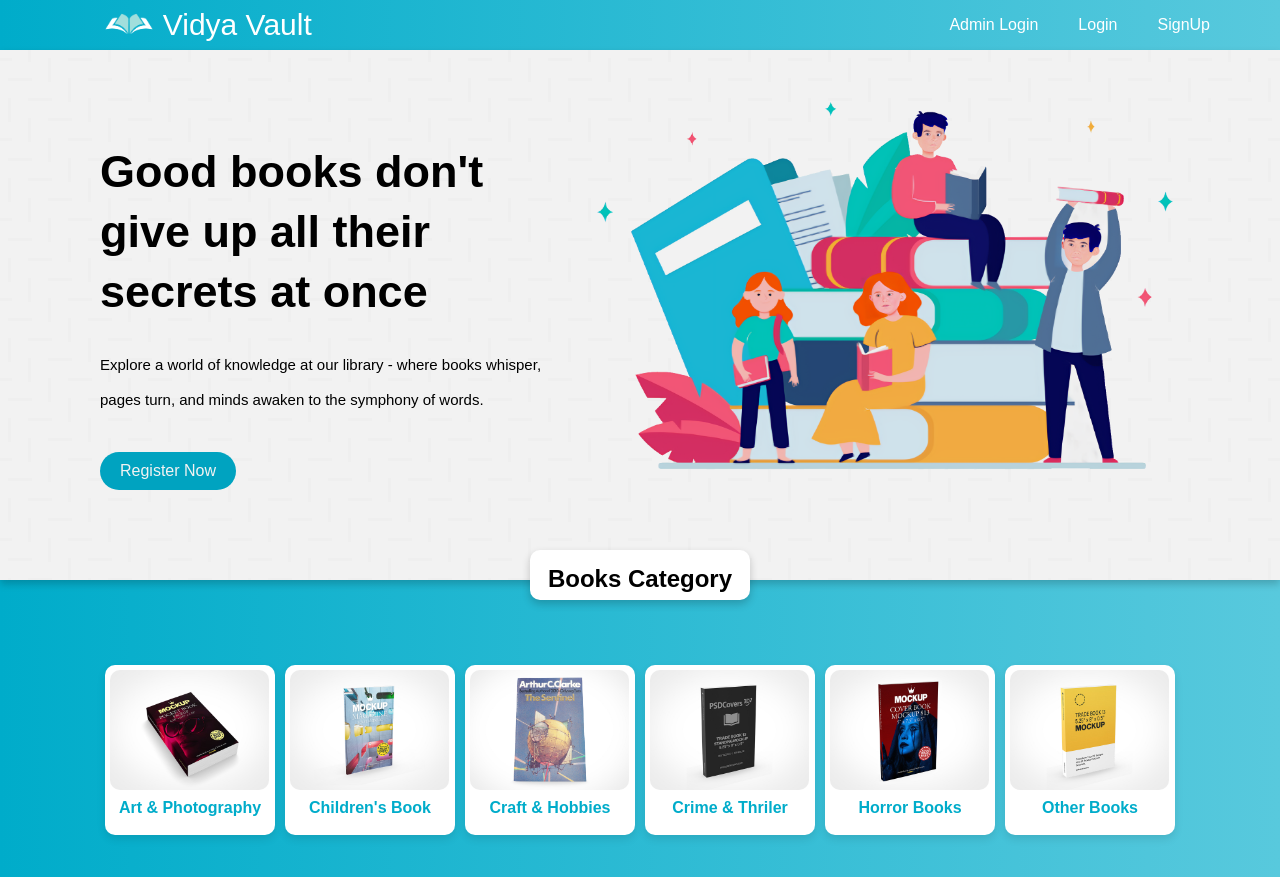
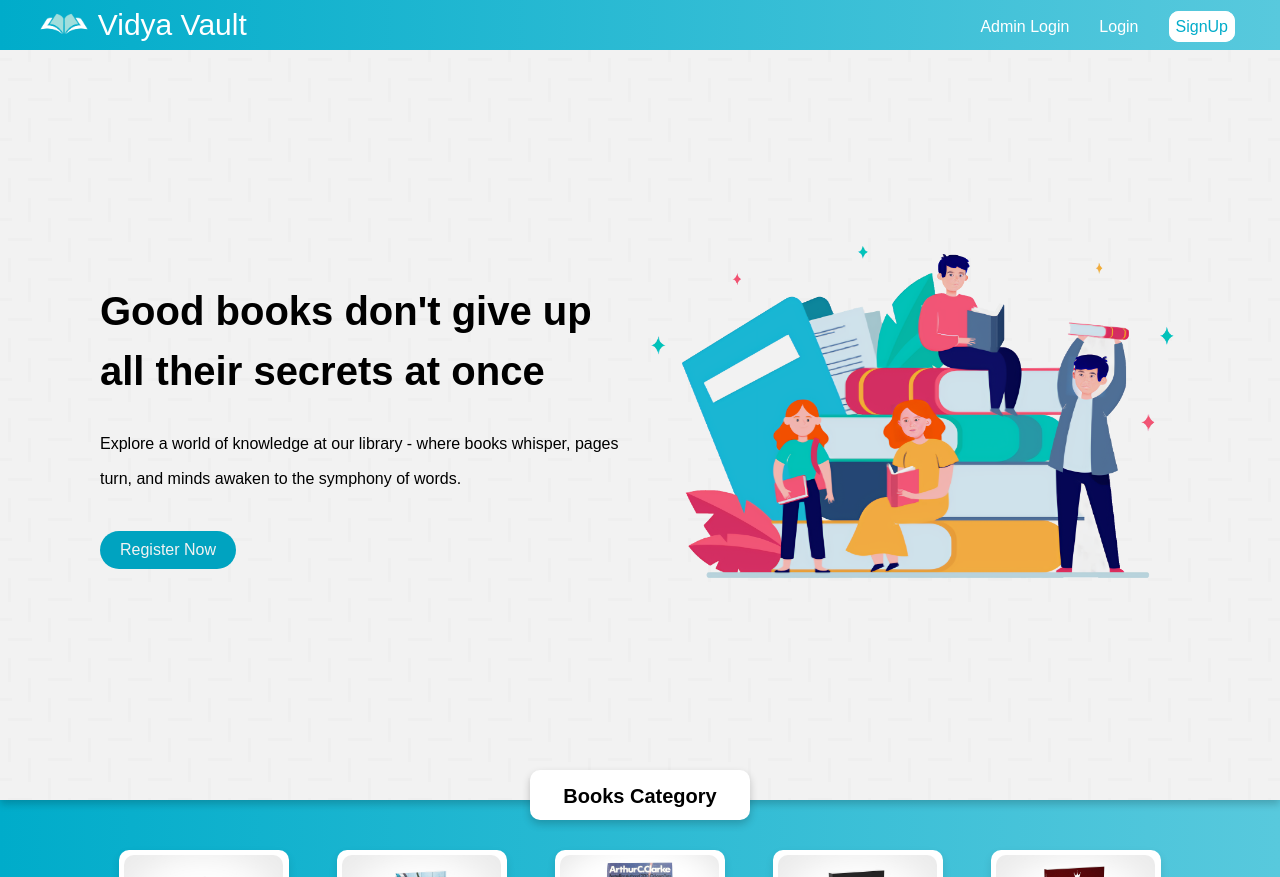
Before and after one commit to abhishek2k4/vidya-vault, a PHP site: page / in a window 1280 px wide. Shown: the top 877 px of the page. Run offline with PHP 8.4, Linux system fonts and the light colour scheme; some libraries are stand-ins or nearby versions; some web fonts are replaced.

Commit message:
Update style.css

```diff
--- a/style.css
+++ b/style.css
@@ -1,16 +1,30 @@
 /* ----COLOR PALLATE---- */
 :root {
-    --primary-color: #00ACCA;
+  --primary-color: #00acca;
   --secondary-color: #fff;
 }
 /* -----FONT FAMILY----- */
+@font-face {
+  font-family: "Ubuntu";
+  src: url('../fonts&icon/Ubuntu/Ubuntu-Regular.ttf') format('truetype');
+  font-weight: 400;
+  font-style: normal;
+}
+
+@font-face {
+  font-family: "Ubuntu";
+  src: url('../fonts&icon/Ubuntu/Ubuntu-Medium.ttf') format('truetype');
+  font-weight: 500;
+  font-style: normal;
+}
+
 .ubuntu-regular {
-    font-family: "Ubuntu", sans-serif;
+  font-family: "Ubuntu";
   font-weight: 400;
   font-style: normal;
 }
 .ubuntu-medium {
-    font-family: "Ubuntu", sans-serif;
+  font-family: "Ubuntu";
   font-weight: 500;
   font-style: normal;
 }
@@ -63,17 +77,21 @@
   margin: 0;
   padding: 0;
   font-family: "Ubuntu", sans-serif;
+  scroll-behavior: smooth;
+}
+body {
+  font-size: 20px;
 }
 /* ----N A V B A R _ S T U F F ----   */
 .navbar {
   display: block;
   height: 50px;
   margin-inline: auto;
-    padding-inline: 50px;
-    padding-left: 95px;
-    /* border: 2px solid red; */
-    /* background-color: var(--primary-color); */
-    background: linear-gradient(90deg,  #00ACCA 0%, #58c9dd 100%);
+  padding-inline: 30px;
+  background: linear-gradient(90deg, #00acca 0%, #58c9dd 100%);
+  position: sticky;
+  top: 0;
+  z-index: 100;
   display: flex;
   align-items: center;
   justify-content: space-between;
@@ -97,26 +115,46 @@
   display: flex;
   text-decoration: none;
   list-style: none;
+  align-items: center;
 }
 .menu ul li {
-    margin-inline: 20px;
+  margin-inline: 15px;
+  /* color: var(--primary-color); */
 }
-.menu ul li a {
+/*  = = = =new nav changes= = = =  */
+.signup-btn {
+  border: 2px solid white;
+  border-radius: 10px;
+  font-size: 0.8em;
+  text-decoration: none;
+  color: var(--primary-color);
+  background-color: var(--secondary-color);
+  padding: 5px;
+  margin-inline: 0px;
+  transition: all 0.3s ease-out;
+}
+.signup-btn:hover {
+  background-color: transparent;
+  color: var(--secondary-color);
+}
+/* = = = = new change end = = = = */
+.nav-link {
   color: var(--secondary-color);
   text-decoration: none;
   display: inline-block;
   position: relative;
+  font-size: 0.8em;
 }
 .nav-link::after {
-    content: '';
+  content: "";
   position: absolute;
   bottom: 0;
   right: 0;
   width: 100%;
-    height: 1px; /* Line height */
+  height: 2px; /* Line height */
   background-color: var(--secondary-color); /* Line color */
   transform: scaleX(0) translateY(3px); /* Initial line width */
-    transform-origin: 50% 100%;
+  transform-origin: 100% 100%;
   transition: transform 0.2s ease-in-out;
 }
 
@@ -132,42 +170,46 @@
   background-repeat: repeat;
   background-size: auto;
   filter: brightness(95%);
-    /* overflow: hidden; */
   display: flex;
   justify-content: space-between;
+  align-items: center;
   padding-inline: 100px;
-    padding-top: 50px;
-    height: 30rem;
-    /* max-width: 1200px; */
+  height: calc(100vh - 50px);
   /* border: 2px solid red; */
   position: relative;
   box-shadow: 0 4px 8px rgba(0, 0, 0, 0.2);
 }
 
 .headings {
+  order: 1;
   /* border: 2px solid red; */
-    height: 27rem;
+  height: 27em;
+  width: 50%;
   display: flex;
   flex-direction: column;
   justify-content: center;
 }
 .headings h1 {
-    font-size: 45px;
+  font-size: 2em;
   line-height: 60px;
   margin-bottom: 25px;
 }
 .headings p {
-    font-size: 15px;
+  font-size: 0.8em;
   line-height: 35px;
   margin-bottom: 35px;
 }
+.vector {
+  order: 2;
+  width: 50%;
+}
 .vector-img {
-    height: 25rem;
+  width: 100%;
 }
 /* -----hero section ends (Home Page)----- */
 
-/* ----hero section *[ for register.php ]---- */
-.register-hero{
+/* ----hero section *[ for signup.php ]---- */
+.register-hero {
   height: calc(100vh - 100px);
   align-items: flex-start;
 }
@@ -201,82 +243,193 @@
   outline: none;
   padding-inline: 10px;
 }
-.form-group:first-child input{
-    text-transform:capitalize;
+.name-input {
+  text-transform: capitalize;
 }
-.form-group textarea{
+.form-group textarea {
   padding: 5px;
   border-radius: 10px;
   border: 1px solid grey;
   outline: none;
 }
-.submit-btn{
+.submit-btn {
   margin-bottom: 20px;
 }
-.vector{
+.vector {
   height: calc(100vh - 100px);
+  display: flex;
+  align-items: center;
 }
-.vector-img-reg{
+.vector-img-reg {
   height: 80%;
   /* border: 2px solid red; */
 }
-/* -----hero section ends (Register Page)----- */
-
+/* -----hero section ends (Signup Page)----- */
 
 /* ------book category section----- */
-.category{
-    height: 300px;
-    /* border: 2px solid red; */
-    /* background-color: var(--primary-color); */
-    background: linear-gradient(90deg,  #00ACCA 0%, #58c9dd 100%);
+.category {
+  height: auto;
+  padding-bottom: 35px;
+  background: linear-gradient(90deg, #00acca 0%, #58c9dd 100%);
 }
-.cat-heading{
+.cat-heading {
   z-index: 99;
   transform: translateY(-30px);
   user-select: none;
 }
-.category h2{
+.category h2 {
   background-color: var(--secondary-color);
   width: 220px;
   height: 35px;
   padding-top: 15px;
+  font-size: 1em;
   border-radius: 10px;
   box-shadow: 0 4px 8px rgba(0, 0, 0, 0.2);
 }
-.cards-section{
-    display: flex;
-    justify-content: space-around;
+.cards-section {
+  display: grid;
+  grid-template-columns: repeat(auto-fill, minmax(180px, 1fr));
+  gap: 10px;
+  flex-wrap: wrap;
   padding-inline: 100px;
-    padding-top: 35px;
+  justify-content: center;
+  align-items: center;
 }
-.card{
+.card {
   /* border: 2px solid red; */
   height: 150px;
   width: 150px;
+  margin-inline: auto;
   overflow: hidden;
   background-color: var(--secondary-color);
   padding: 10px;
   border-radius: 10px;
   color: var(--primary-color);
+  font-size: 0.8em;
+  flex: 1 1 150px; /* Adjust the width as needed */
+  max-width: 150px;
   font-weight: bold;
   box-shadow: 0 4px 8px rgba(0, 0, 0, 0.1);
   transition: all 0.2s ease-in-out;
 }
-.card:nth-child(even):hover{
+.card:nth-child(even):hover {
   transform: translateY(-30px) rotate(3deg);
   box-shadow: 0 4px 8px rgba(0, 0, 0, 0.5);
 }
-.card:nth-child(odd):hover{
+.card:nth-child(odd):hover {
   transform: translateY(-30px) rotate(-3deg);
   box-shadow: 0 4px 8px rgba(0, 0, 0, 0.5);
 }
-.card img{
+.card img {
   border-radius: 10px;
   height: 120px;
   transform: translate(-5px, -5px);
 }
 /* -----book category ends----- */
-footer{
+
+/* =========FEATURED BOOK SECTION========== */
+
+.featured-book-wrapper{
+  background: #ffffff;
+  height: 50vh;
+  display: flex;
+  align-items: center;
+  padding-block: 50px;
+}
+.fb-heading{
+  position: fixed;
+}
+.featured-book{
+  background: #F7F7F7;
+  height: 70%;
+  width: 100%;
+  display: flex;
+  justify-content: center;
+  align-items: center
+}
+.book-container{
+  height: 100%;
+  width: 100%;
+  display: flex;
+  justify-content: space-around;
+  align-items: center;
+  padding-inline: 50px;
+}
+
+.fb-book-img{
+  transform: translateX(-50px);
+  margin-inline: 3em;
+  height: 130%;
+  /* border: 2px solid red; */
+}
+.featured-book-name{
+  max-width: 70%;
+}
+.featured-book-name img{
+  height: 15px;
+}
+.ribbon-tag{
+  font-size: .4em;
+  padding-inline: 8px;
+  padding-block: 3px;
+  border-radius: 5px;
+  clip-path: polygon(90% 0, 100% 50%, 90% 100%, 0 100%, 0 0);
+  color: var(--secondary-color);
+  background: #F16945;
+}
+.featured-book-name h2{
+  color: #484848;
+  transition: all 0.1s ease-in;
+}
+.featured-book-name h2:hover{
+  color: var(--primary-color);
+}
+
+.featured-book-name span{
+  color: #666666;
+  font-size: .7em;
+}
+.featured-book-name span a{
+  text-decoration: none;
+  color: #666666;
+}
+.featured-book-name span a:hover{
+  color: var(--primary-color);
+}
+.featured-book-price-tag{
+  display: flex;
+  flex-direction: column;
+}
+.fb-price{
+  display: flex;
+  align-items: center;
+  margin-block: 10px;
+}
+.fb-price > * {
+  margin-inline: 5px;
+}
+.fb-price h4{
+  font-weight: bolder;
+  color: #333333;
+  font-size: 1.5em;
+}
+.fb-price h5{
+  color: #484848;
+  font-size: 1em;
+  font-weight: 500;
+  text-decoration: line-through;
+}
+.featured-book-price-tag button{
+  width: 150px;
+}
+.featured-book-price-tag button i{
+  margin-inline: 2px;
+}
+
+/* ==========FEATURED BOOK ENDS=========== */
+
+/* ========foooterrrrrrrrr========= */
+footer {
   /* border: 2px solid red; */
   background-color: var(--primary-color);
   height: 280px;
```
Also changed, not shown: other parts of style.css (+142 -16 lines). Lines whose indentation alone changed are shown as unchanged.
